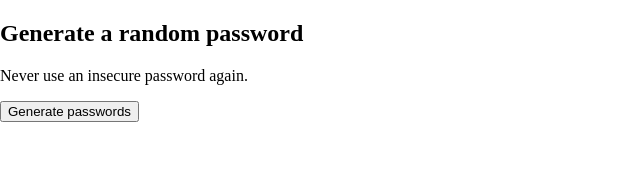
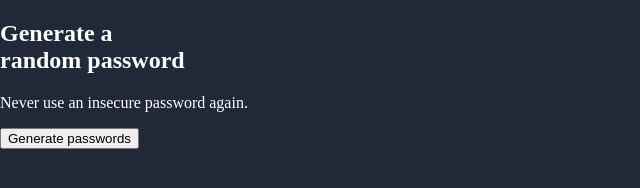
Before and after one commit to TheWindTraveler/password-generator, a plain HTML site: page index.html in a window 1280 px wide. Shown: the whole page, without its empty margins (0-640 px from the left). Drawn offline with Linux system fonts and the light colour scheme.

Commit message:
add: google font with styles

```diff
--- a/index.css
+++ b/index.css
@@ -2,10 +2,23 @@
 :root{
     --Primary-Color: #10b981;
     --DarkMode-Background-Color: #1f2937;
-    --LightMode-Background-Color: #1f2937;
+    --LightMode-Background-Color: #ecfdf5;
     --DarkMode-PasswordBoard-Color: #273549;
 }
 body{
     margin: 0;
     padding: 0;
+    background: var(--DarkMode-Background-Color);
+    color: white;
+    max-width: 1200px;
+    max-height: 1500px;
 }
+
+.container{
+    width: 550px;
+    height: 550px;
+}
+
+.container h1{
+    width: 190px;
+}
--- a/index.html
+++ b/index.html
@@ -4,10 +4,13 @@
     <meta charset="UTF-8">
     <meta name="viewport" content="width=device-width, initial-scale=1.0">
     <link rel="stylesheet" href="index.css">
+    <link rel="preconnect" href="https://fonts.googleapis.com">
+    <link rel="preconnect" href="https://fonts.gstatic.com" crossorigin>
+    <link href="https://fonts.googleapis.com/css2?family=Karla:ital,wght@0,200..800;1,200..800&display=swap" rel="stylesheet">
     <title>Password Generator</title>
 </head>
 <body>
-    <section>
+    <section class="container">
         <h1>Generate a <span class="random-password">random password</span></h1>
         <p>Never use an insecure password again.</p>
         <button class="btn" id="generate-password">Generate passwords</button>
```
